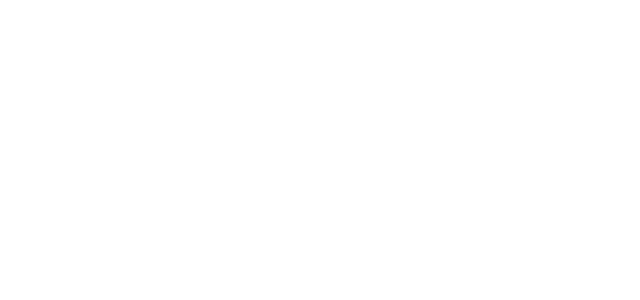
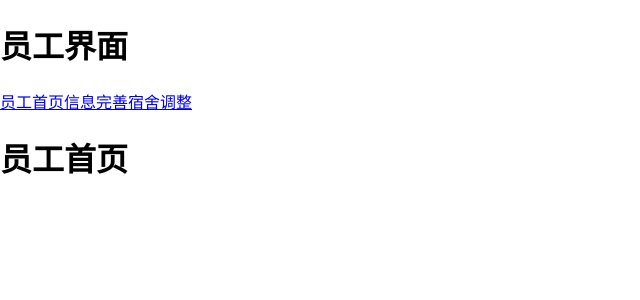
Before and after one commit to Ocean456/web, a Vue app: page /staff/home in a window 1280 px wide. Before the commit this address had no page. Shown: the top 300 px of the page, without its empty margins (0-640 px from the left). Built offline with nearby package versions, Linux system fonts and the light colour scheme.

Commit message:
Fifth submission

```diff
--- a/src/router/index.ts
+++ b/src/router/index.ts
@@ -54,7 +54,7 @@ const router = createRouter({
                 },
                 {
                     path: 'dimission',
-                    name :'员工离职',
+                    name: '员工离职',
                     component: () => import('../views/Dimission.vue')
                 },
                 {
@@ -63,7 +63,7 @@ const router = createRouter({
                     component: () => import('../views/Attendance.vue')
                 },
                 {
-                    path : 'train',
+                    path: 'train',
                     name: '培训管理',
                     component: () => import('../views/Train.vue')
                 },
@@ -73,6 +73,25 @@ const router = createRouter({
                     component: () => import('../views/Home.vue')
                 }
             ]
+        },
+        {
+            path: '/staff',
+            component: () => import('../views/staff/Staff.vue'),
+            redirect: '/staff/home',
+            children: [
+                {
+                    path: 'home',
+                    component: () => import('../views/staff/Home.vue')
+                },
+                {
+                    path: 'prefect',
+                    component: () => import('../views/staff/Prefect.vue')
+                },
+                {
+                    path: 'adjust',
+                    component: () => import('../views/staff/Adjust.vue')
+                }
+            ]
         }
     ]
 })
--- a/src/views/Search.vue
+++ b/src/views/Search.vue
@@ -16,7 +16,7 @@ const search = () => {
 
 <template>
   <div id="search">
-    <el-input v-model="input" placeholder="请输入内容" clearable>
+    <el-input class="input" v-model="input" placeholder="请输入内容" clearable>
       <template #prepend>
         <el-select v-model="select" placeholder="请选择">
           <el-option label="员工编号" value="employeeID"></el-option>
@@ -47,4 +47,8 @@ const search = () => {
 #search {
   padding: 20px;
 }
+
+.input {
+  margin-bottom: 10px;
+}
 </style>
--- /dev/null
+++ b/src/views/staff/Adjust.vue
@@ -0,0 +1,13 @@
+<script setup lang="ts">
+
+</script>
+
+<template>
+  <div>
+    <h1>宿舍调整</h1>
+  </div>
+</template>
+
+<style scoped>
+
+</style>
--- /dev/null
+++ b/src/views/staff/Home.vue
@@ -0,0 +1,14 @@
+<script setup lang="ts">
+
+</script>
+
+<template>
+  <div>
+    <h1>员工首页</h1>
+
+  </div>
+</template>
+
+<style scoped>
+
+</style>
--- /dev/null
+++ b/src/views/staff/Prefect.vue
@@ -0,0 +1,15 @@
+<script setup lang="ts">
+
+</script>
+
+<template>
+  <div>
+    <h1>
+      信息完善
+    </h1>
+  </div>
+</template>
+
+<style scoped>
+
+</style>
--- /dev/null
+++ b/src/views/staff/Staff.vue
@@ -0,0 +1,17 @@
+<script setup lang="ts">
+
+</script>
+
+<template>
+  <div>
+    <h1>员工界面</h1>
+    <router-link to="/staff/home">员工首页</router-link>
+    <router-link to="/staff/prefect">信息完善</router-link>
+    <router-link to="/staff/adjust">宿舍调整</router-link>
+    <router-view></router-view>
+  </div>
+</template>
+
+<style scoped>
+
+</style>
```
